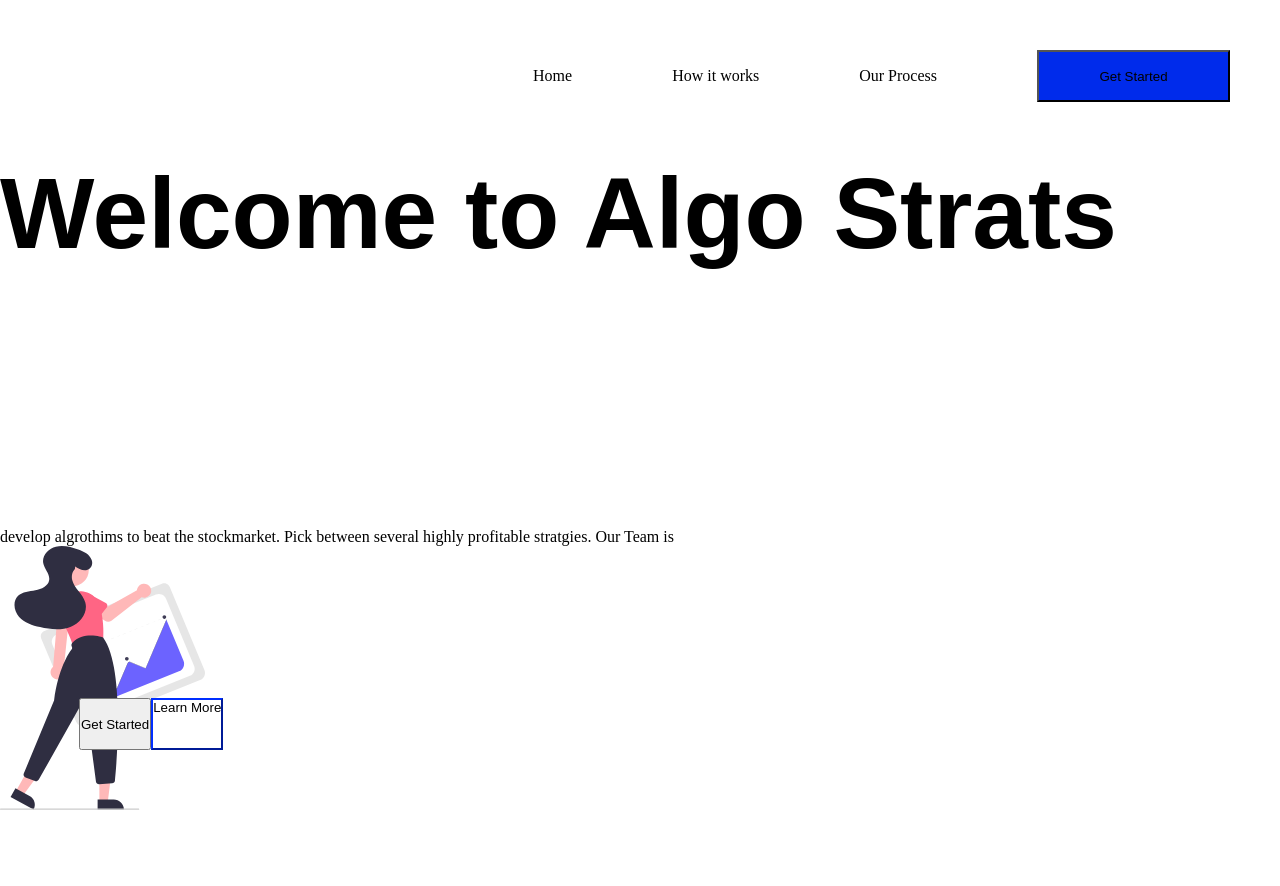
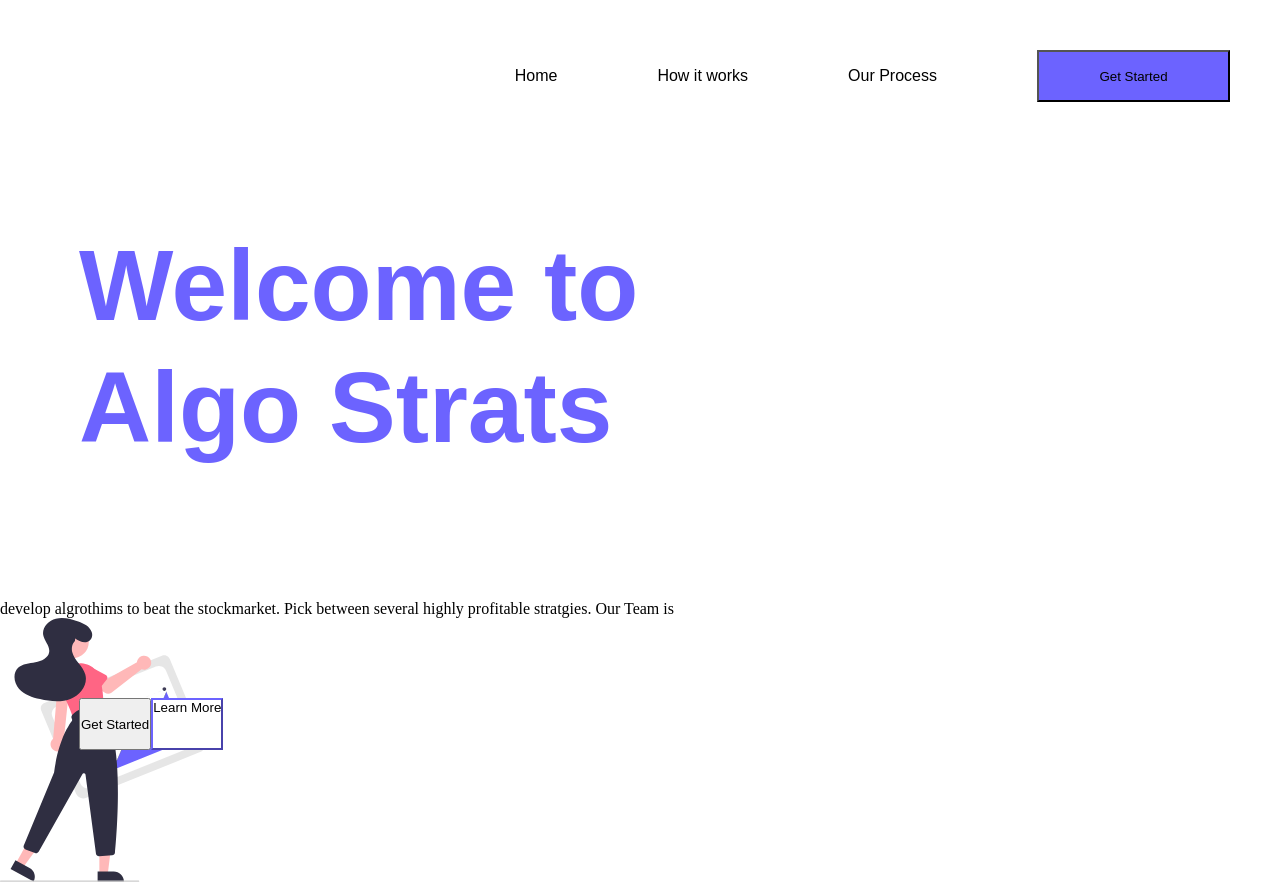
Before and after one commit to Langbra24/VS-Algo-Start, a plain HTML site: page index.html in a window 1280 px wide. Before the commit the page ends 814 px from the top, so only its background shows below. Drawn offline with Linux system fonts and the light colour scheme.

Commit message:
weekly update

```diff
--- a/algostyle.css
+++ b/algostyle.css
@@ -31,9 +31,11 @@ text-decoration: none;
     }
 
 .navigation {
+    margin-bottom: 72px;
     float: right;
     height: 100%;
     display: table-cell;
+    font-family: 'Montserrat', sans-serif;
 
 }
 
@@ -55,17 +57,19 @@ vertical-align: center;
     width: 193px;
     height: 52px;
     top: 39px;
-    background: #002BEB;
+    background: #6C63FF;
 
 }
 
-    h1 {
+    .h1 {
     display: flex;
-    position: absolute;
+    flex-direction: column;
+    padding-left: 79px;
     font-family: 'Montserrat', sans-serif;
     font-style: normal;
     font-size: 100px;
     line-height: 122px;
+    color: #6C63FF;
 
     }
 
@@ -83,7 +87,7 @@ vertical-align: center;
 .button-two {
 display: flex;
 background-color: white;
-border-color: #002BEB;
+border-color: #6C63FF;
 
 
 }
```
Also changed, not shown: index.html (+4 -2 lines).
